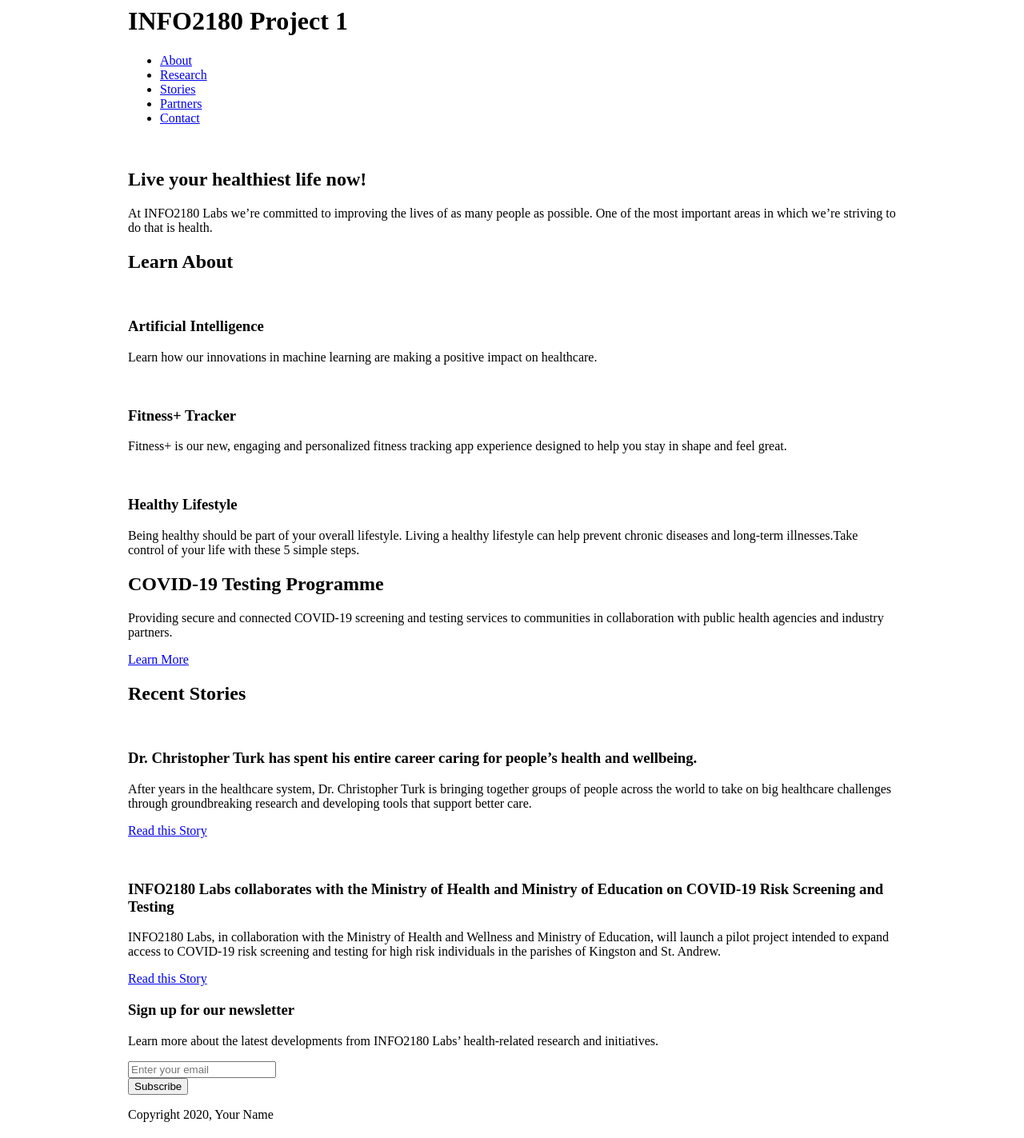
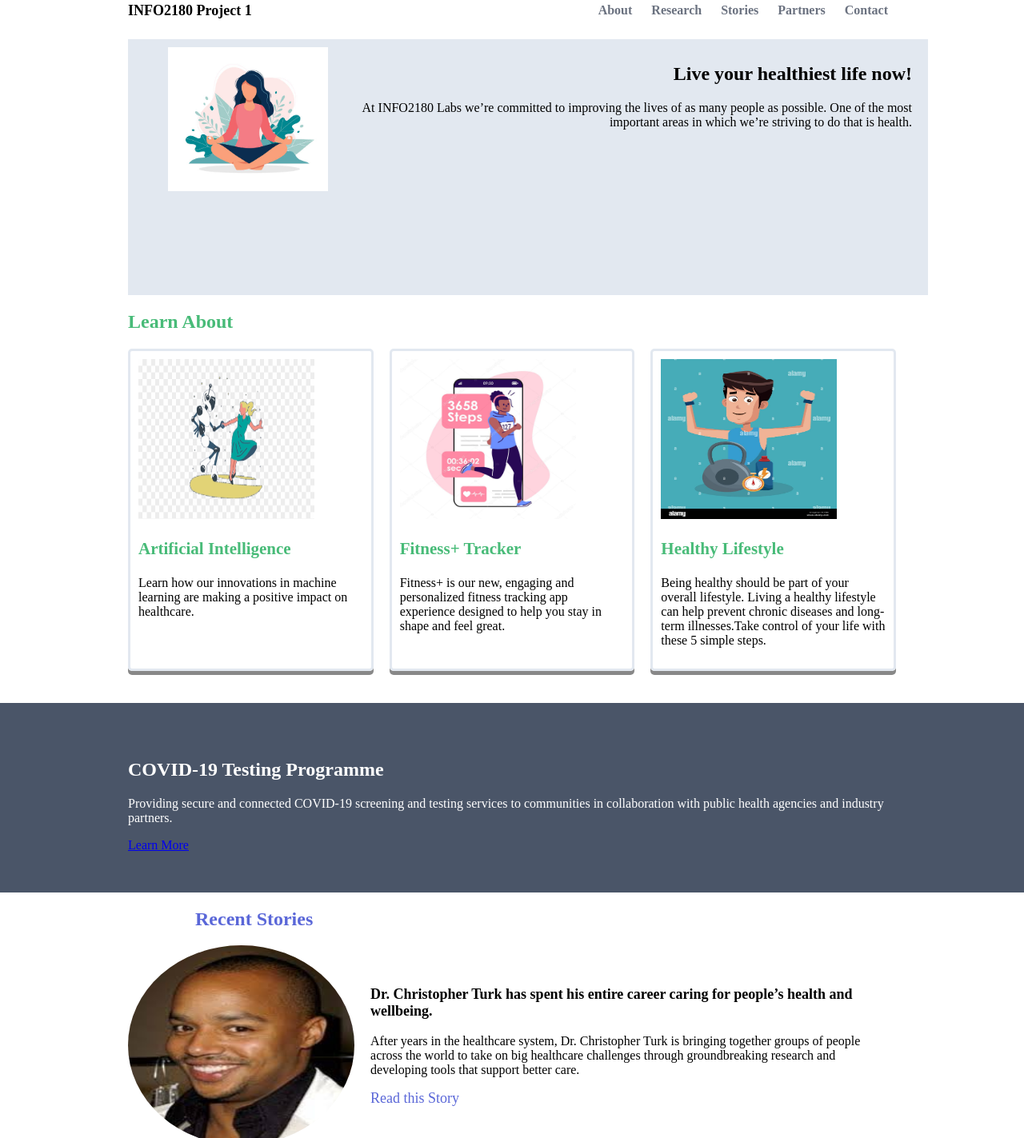
Before and after one commit to AshertheMillionaire/info2180-project1, a plain HTML site: page info2180-project1-starter-master/index.html in a window 1280 px wide. Shown: the part 13-1436 px from the top of the page at 80% size. Drawn offline with Linux system fonts and the light colour scheme.

Commit message:
added index.html

```diff
--- a/info2180-project1-starter-master/index.html
+++ b/info2180-project1-starter-master/index.html
@@ -26,7 +26,7 @@
         <section class="overview-hero">
             <div class="container">
                 <div class="overview-hero-image">
-                    <img src="#" alt="">
+                    <img src="meditate.jpg" alt="Meditation hero image" class="img">
                 </div>
                 <div class="overview-hero-text">
                     <h2>Live  your healthiest life now!</h2>
@@ -39,21 +39,21 @@
                 <h2>Learn About</h2>
                 <div class="cards">
                     <div class="card">
-                        <img src="#" alt="">
+                        <img src="artificial-intelligence.png" alt="AI title" class=img>
                         <div class="card-body">
                             <h3>Artificial Intelligence</h3>
                             <p>Learn how our innovations in machine learning are making a positive impact on healthcare.</p>
                         </div>
                     </div>
                     <div class="card">
-                        <img src="#" alt="">
+                        <img src="fitness.jpg" alt="Fitness tracker title" class="img">
                         <div class="card-body">
                             <h3>Fitness+ Tracker</h3>
                             <p>Fitness+ is our new, engaging and personalized fitness tracking app experience designed to help you stay in shape and feel great.</p>
                         </div>
                     </div>
                     <div class="card">
-                        <img src="#" alt="">
+                        <img src="healthy.jpg" alt="Healthy lifestyle title" class="img">
                         <div class="card-body">
                             <h3>Healthy Lifestyle</h3>
                             <p>Being healthy should be part of your overall lifestyle. Living a healthy lifestyle can help prevent chronic diseases and long-term illnesses.Take control of your life with these 5 simple steps.</p>
@@ -77,7 +77,7 @@
             <div class="container">
                 <h2>Recent Stories</h2>
                 <article>
-                    <img src="" alt="">
+                    <img src="christopher.jpg" alt="Image of ChristopherTurk" class="img">
                     <div class="article-body">
                         <h3>Dr. Christopher Turk has spent his entire career caring for people’s health and wellbeing.</h3>
                         <p>After years in the healthcare system, Dr. Christopher Turk is bringing together groups of people across the world to take on big healthcare challenges through groundbreaking research and developing tools that support better care.</p>
@@ -85,7 +85,7 @@
                     </div>
                 </article>
                 <article>
-                    <img src="" alt="">
+                    <img src="sceen-test.jpg" alt="Screening and Testing title">
                     <div class="article-body">
                         <h3>INFO2180 Labs collaborates with the Ministry of Health and Ministry of Education on COVID-19 Risk Screening and Testing</h3>
                         <p>INFO2180 Labs, in collaboration with the Ministry of Health and Wellness and Ministry of Education, will launch a pilot project intended to expand access to COVID-19 risk screening and testing for high risk individuals in the parishes of Kingston and St. Andrew.</p>
@@ -110,7 +110,7 @@
     </main>
     <footer>
         <div class="container">
-            <p>Copyright 2020, Your Name</p>
+            <p>Copyright 2020, Donique Forbes</p>
         </div>
     </footer>
 </body>
--- a/info2180-project1-starter-master/scripts.js
+++ b/info2180-project1-starter-master/scripts.js
@@ -1 +1,4 @@
 /* Add your JavaScript to this file */
+function subscription()
+
+var form = document.getElementbyclass()
--- a/info2180-project1-starter-master/styles.css
+++ b/info2180-project1-starter-master/styles.css
@@ -2,6 +2,9 @@
 body {
     margin: 0;
     font-size: 16px;
+    font-family: -apple-system,
+    BlinkMacSystemFont, "Segoe UI", Roboto, "Helvetica Neue", Arial, "Noto
+    Sans", sans-serif;
 }
 
 .container {
@@ -9,3 +12,210 @@ body {
     max-width: 960px;
     width: 100%;
 }
+
+header{
+    display: flex;
+    flex-direction: row;
+    grid-column: 2;
+    grid-row: 1;
+    justify-content: space-between;
+    align-content: center;
+    background-color: #FFFFFF;
+
+}
+
+
+header h1{
+    margin-top: 16px;
+    font-size: 18px;
+    grid-row: 1;
+    float: left;
+}
+
+header nav{
+    float: right;
+    grid-row: 1;
+
+}
+
+header ul li{
+    text-align: center;
+    display: inline-block;
+    padding: 1px 10px;
+    font-weight: bold;
+}
+
+ul li a{
+    text-decoration: none;
+    color: #6b7280;
+}
+
+
+.overview-hero img{
+    margin-top: 10px;
+    margin-left: 50px;
+    width: 200px;
+    height: 180px;
+    float: left;
+}
+
+.overview-hero-text{
+
+    width: 100%;
+    height: 300px;
+    text-align: right;
+    margin-top: 10px;
+    border: 1px;
+    padding: 10px 20px 10px 20px;
+    background-color: #E2E8F0;
+
+}
+
+.learn-about h2{
+    color: #48BB78;
+    font-size: 24px;
+
+}
+
+.cards{
+    display: grid;
+    grid-template-columns: 1fr 1fr 1fr;
+    grid-template-rows: 1;
+    grid-gap: 20px;
+
+}
+
+
+.card{
+    padding: 10px;
+    box-shadow: 0 5px #888888;
+    border-style: solid;
+    border-radius: 5px;
+    border-color: #E2E8F0;
+}
+
+.card img{
+    height: 200px;
+    width: 220px;
+}
+
+.card-body h3{
+    color: #48BB78;
+    font-size: 21px;
+}
+
+
+.testing{
+    color: white;
+    background-color: #4A5568;
+    margin-top: 40px;
+    padding: 50px;
+
+}
+
+.testing.container{
+    display: flex;
+    flex-direction: row;
+    align-items: center;
+}
+
+.testing-description h2{
+    float: left;
+    margin-bottom: 10px;
+
+}
+
+.testing-description p{
+    float: left;
+    width: 600px;
+}
+
+.cta.btn{
+    text-decoration: none;
+    text-transform: uppercase;
+    background-color: #48BB78;
+    border-radius: 5px;
+    padding: 8px 30px;
+    padding-bottom: 10px;
+    padding-right: 18px;
+    color: white;
+    float: right;
+    width: 100%;
+
+}
+
+article{
+    display: flex;
+    flex-direction: row;
+    align-items: center;
+
+}
+
+.article-body{
+    padding: 20px;
+}
+
+.article-body h3{
+    font-size: 18px;
+}
+
+.stories h2{
+    color: #5A67D8;
+    margin-left: 84px;
+}
+
+.stories a{
+    text-decoration: none;
+    color: #5A67D8;
+    font-size: 18px;
+}
+
+.stories img{
+    overflow: hidden;
+    width: 650px;
+    height: 250px;
+    border-radius: 50%;
+    float: left;
+
+}
+
+.newsletter{
+    text-align: center;
+    color: white;
+    background-color: #48BB78;
+    padding: 20px;
+}
+
+.newsletter p{
+    width: 450px;
+    padding-left: 250px;
+}
+
+form{
+    justify-content: center;
+    display: flex;
+    column-count: 2;
+    column-gap: 5px;
+    padding: 20px;
+}
+
+form .btn{
+    background-color: #5A67D8;
+    border-radius: 5px;
+    color: white;
+    width: 150px;
+    height: 40px;
+    border-style: none;
+    outline-style: none;
+}
+
+#email{
+    border-radius: 5px;
+    padding: 10px;
+}
+
+footer{
+    color: white;
+    background-color: #4A5568;
+    padding: 10px;
+}
```
Also changed, not shown: info2180-project1-starter-master/artificial-intelligence.png (added), info2180-project1-starter-master/christopher.jpg (added), info2180-project1-starter-master/fitness.jpg (added), info2180-project1-starter-master/healthy.jpg (added), info2180-project1-starter-master/meditate.jpg (added), info2180-project1-starter-master/sceen-test.jpg (added), 1 other file.
